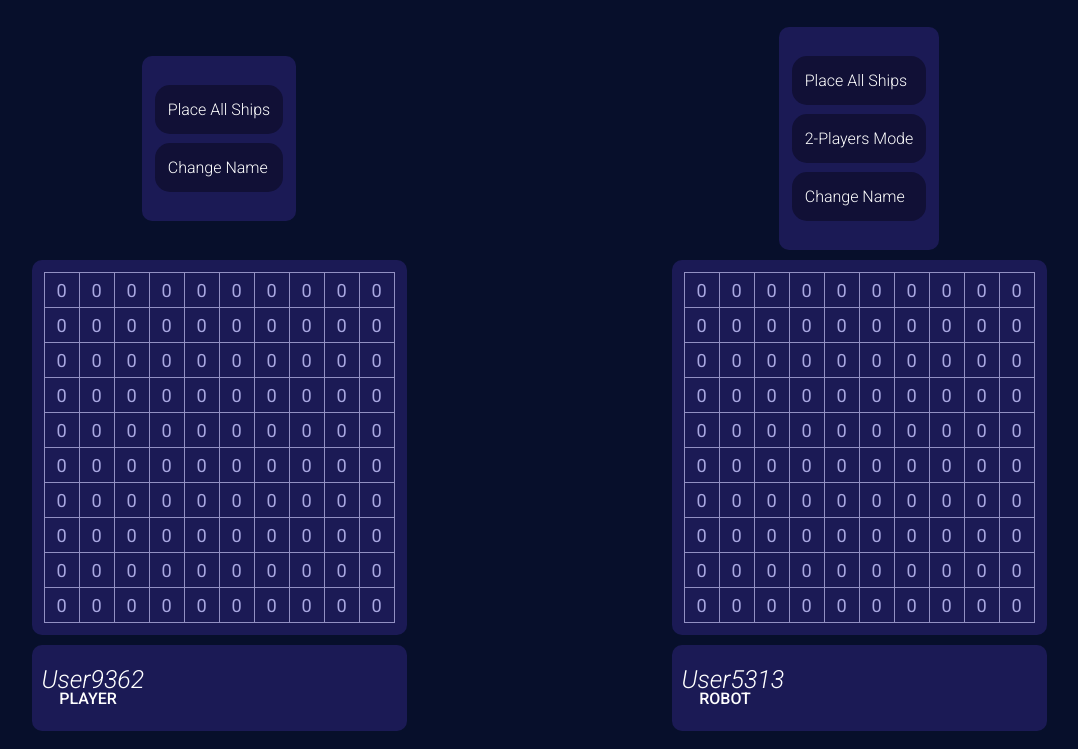
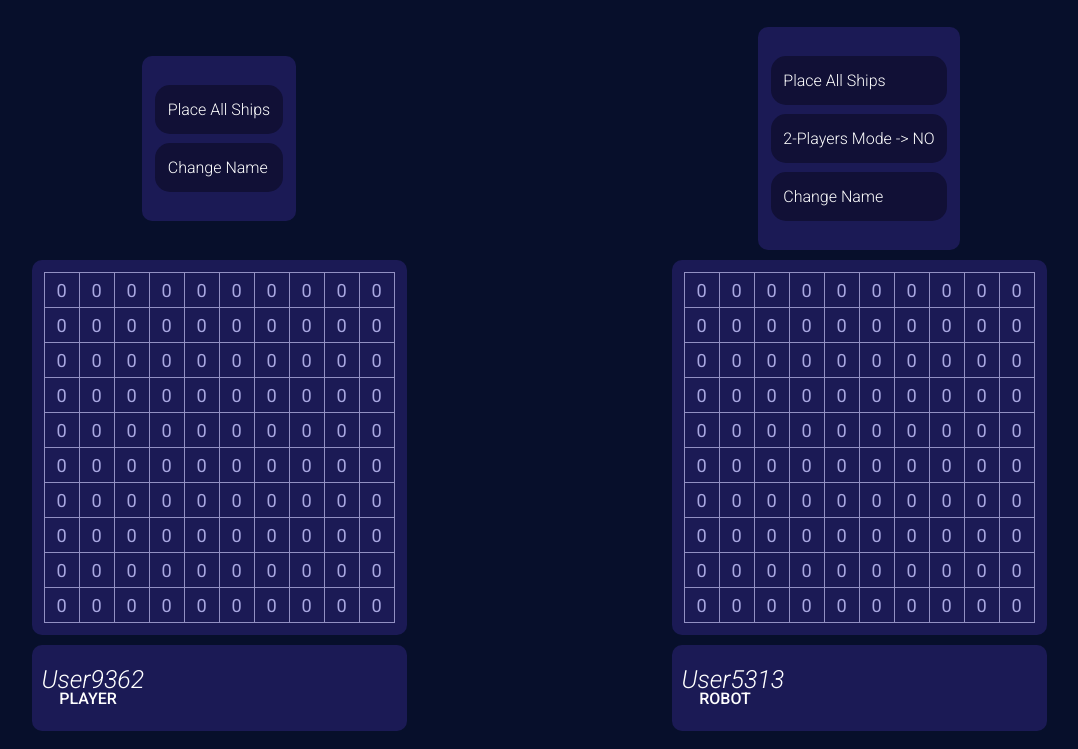
Before and after one commit to nicolanapa/battleship, a website with bundled scripts: page index.html in a window 1280 px wide. Shown: the part 51-800 px from the top of the page, without its empty margins (101-1179 px from the left). Built offline with nearby package versions, Linux system fonts and the light colour scheme.

Commit message:
Added '-> NO' to '2-Players Mode' for future use

```diff
--- a/index.html
+++ b/index.html
@@ -23,7 +23,7 @@
 
 			<div class="right">
 				<div class="placement-right">Place All Ships</div>
-				<div>2-Players Mode</div>
+				<div>2-Players Mode -> NO</div>
 			</div>
 		</div>
 
@@ -39,7 +39,7 @@
 
 			<div class="small-right">
 				<div class="placement-right">Place All Ships</div>
-				<div>2-Players Mode</div>
+				<div>2-Players Mode -> NO</div>
 			</div>
 
 			<div class="player-two">
```
